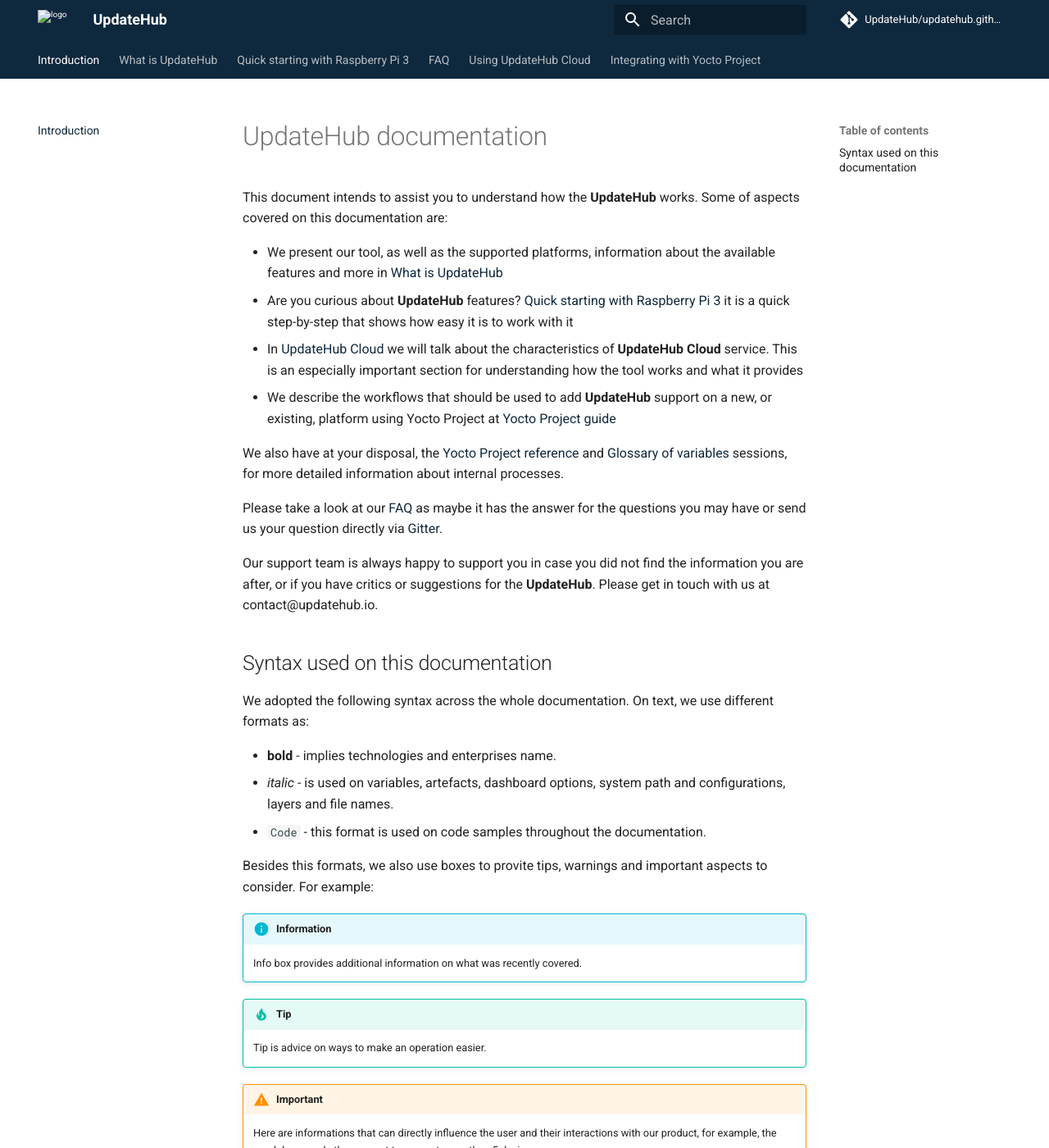
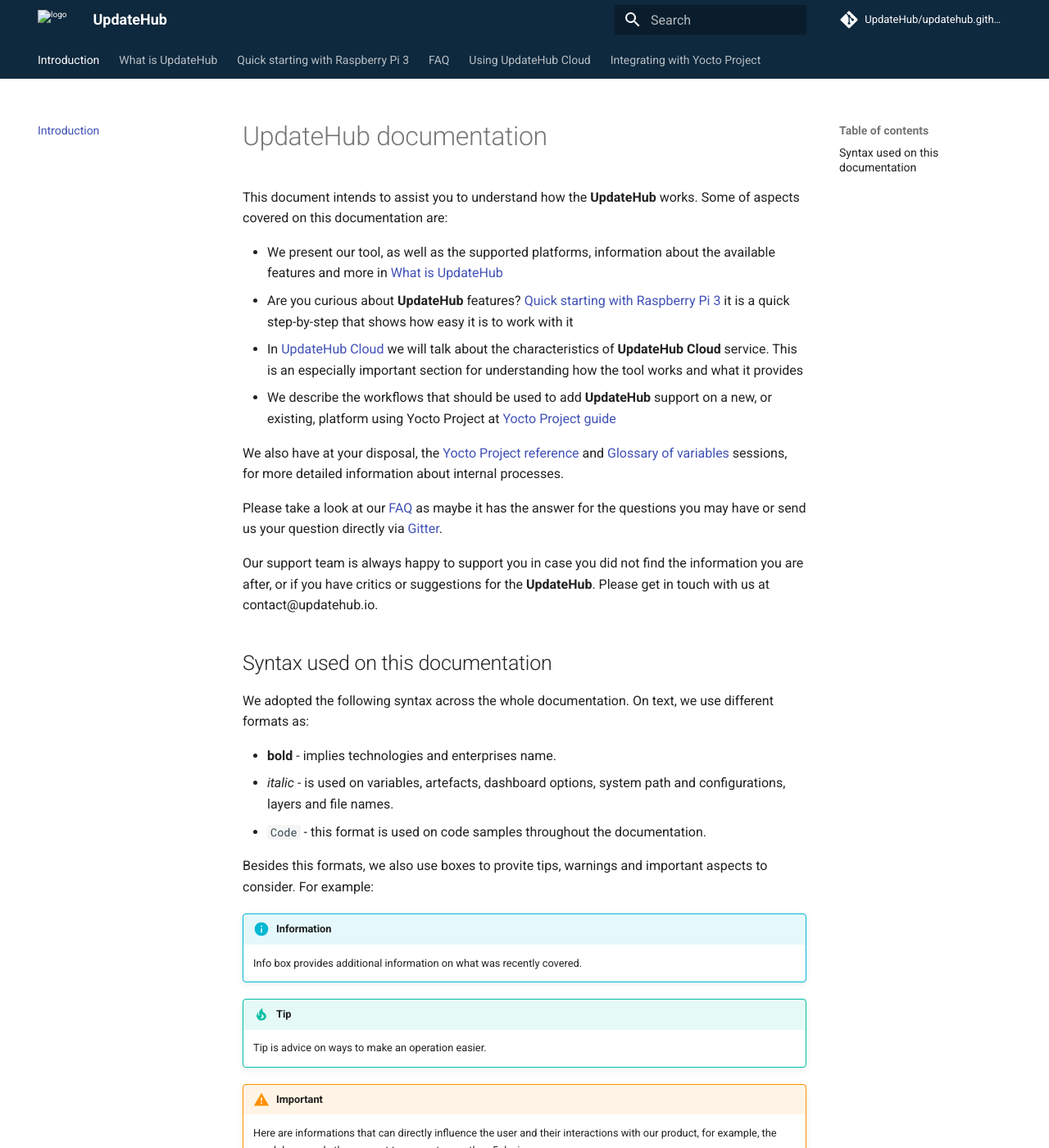
Before and after one commit to UpdateHub/updatehub.github.io, an MkDocs documentation site: the page built from docs/index.md, in a window 1280 px wide and 1400 px high. Shown: the whole window at 82% size. Built offline with MkDocs 1.6.1 and Material for MkDocs 9.7.7, drawn with Linux system fonts in a browser that asks for light colours; comment, search, counter and statistics services are not loaded.

Commit message:
extra.css: Fix the link color
In previous commit the link color was change together the
header color; fix it.

Signed-off-by: Domarys Correa <domarys.correa@ossystems.com.br>

```diff
--- a/docs/stylesheets/extra.css
+++ b/docs/stylesheets/extra.css
@@ -1,3 +1,3 @@
-:root {
+.md-header, .md-tabs {
     --md-primary-fg-color: #0E283D;
 }
```
